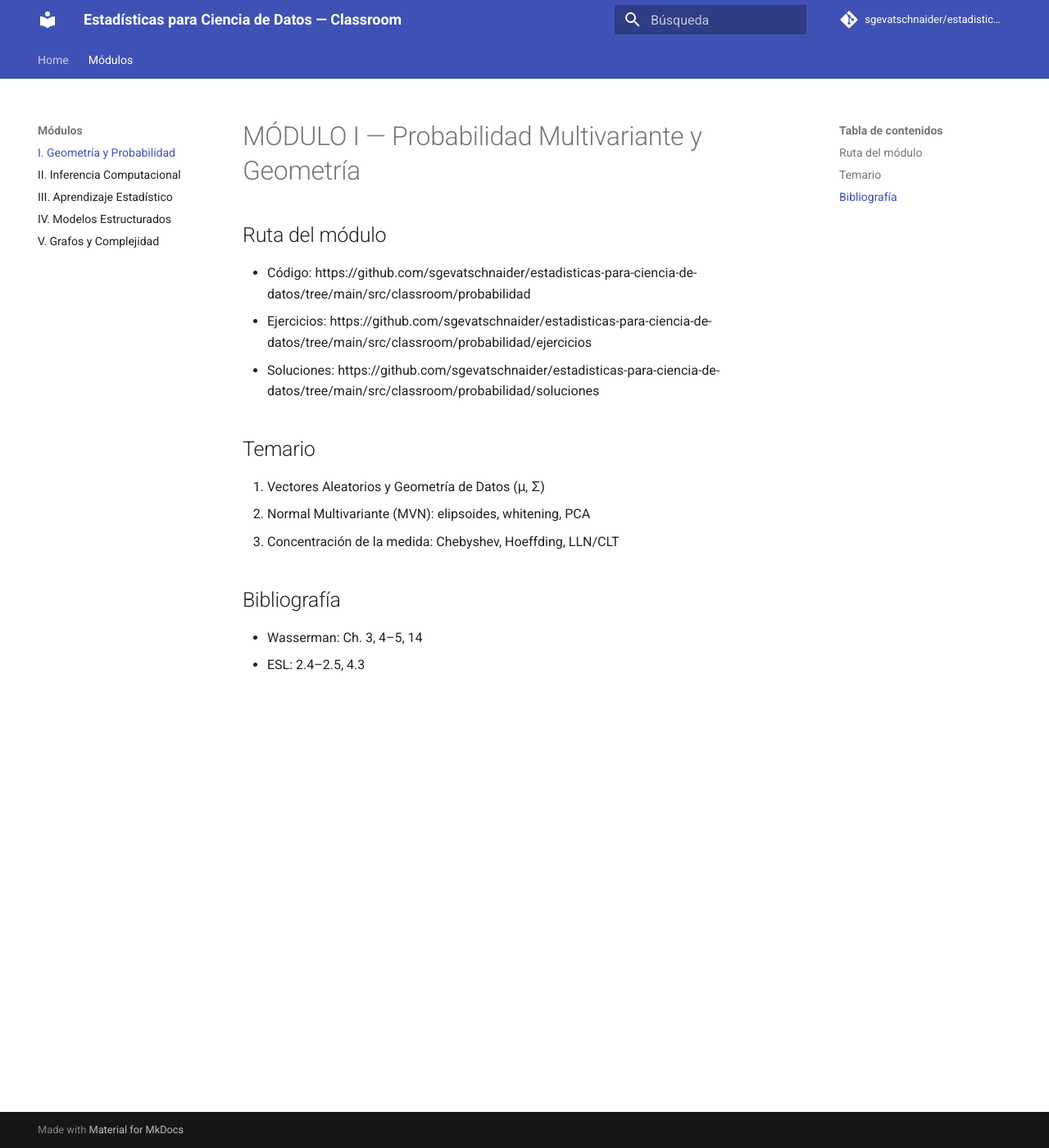
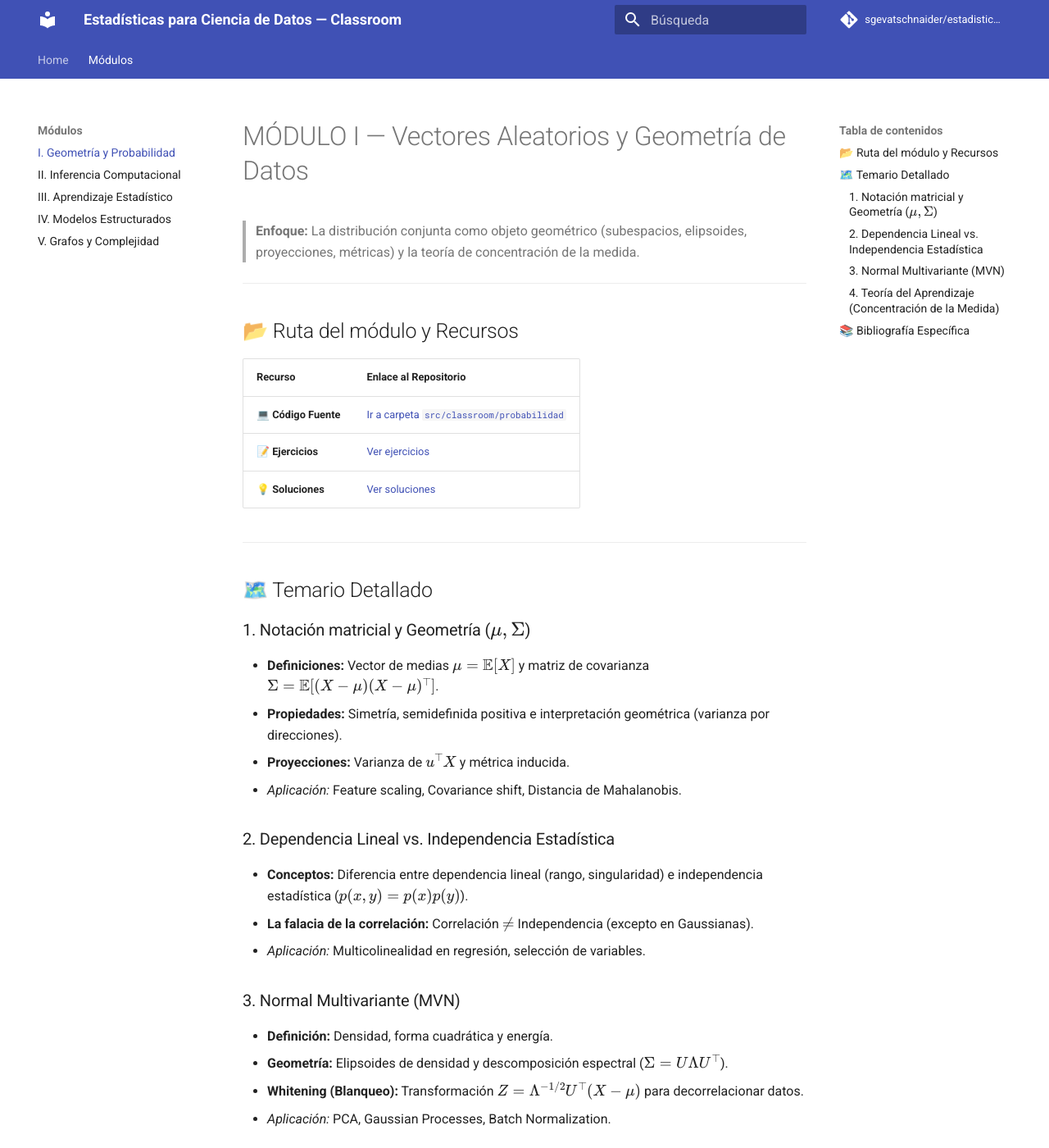
Before and after one commit to sgevatschnaider/estadisticas-para-ciencia-de-datos, an MkDocs documentation site: the page built from docs/modulos/probabilidad.md, in a window 1280 px wide and 1400 px high. Shown: the whole window at 82% size. Built offline with MkDocs 1.6.1 and Material for MkDocs 9.7.7, drawn with Linux system fonts in a browser that asks for light colours; comment, search, counter and statistics services are not loaded; some of the changed text lies outside the part shown.

Commit message:
Update probabilidad.md

```diff
--- a/docs/modulos/probabilidad.md
+++ b/docs/modulos/probabilidad.md
@@ -1,15 +1,55 @@
-# MÓDULO I — Probabilidad Multivariante y Geometría
+# MÓDULO I — Vectores Aleatorios y Geometría de Datos
 
-## Ruta del módulo
-- Código: https://github.com/sgevatschnaider/estadisticas-para-ciencia-de-datos/tree/main/src/classroom/probabilidad
-- Ejercicios: https://github.com/sgevatschnaider/estadisticas-para-ciencia-de-datos/tree/main/src/classroom/probabilidad/ejercicios
-- Soluciones: https://github.com/sgevatschnaider/estadisticas-para-ciencia-de-datos/tree/main/src/classroom/probabilidad/soluciones
+> **Enfoque:** La distribución conjunta como objeto geométrico (subespacios, elipsoides, proyecciones, métricas) y la teoría de concentración de la medida.
 
-## Temario
-1. Vectores Aleatorios y Geometría de Datos (μ, Σ)
-2. Normal Multivariante (MVN): elipsoides, whitening, PCA
-3. Concentración de la medida: Chebyshev, Hoeffding, LLN/CLT
+---
 
-## Bibliografía
-- Wasserman: Ch. 3, 4–5, 14
-- ESL: 2.4–2.5, 4.3
+## 📂 Ruta del módulo y Recursos
+
+| Recurso | Enlace al Repositorio |
+| :--- | :--- |
+| **💻 Código Fuente** | [Ir a carpeta `src/classroom/probabilidad`](https://github.com/sgevatschnaider/estadisticas-para-ciencia-de-datos/tree/main/src/classroom/probabilidad) |
+| **📝 Ejercicios** | [Ver ejercicios](https://github.com/sgevatschnaider/estadisticas-para-ciencia-de-datos/tree/main/src/classroom/probabilidad/ejercicios) |
+| **💡 Soluciones** | [Ver soluciones](https://github.com/sgevatschnaider/estadisticas-para-ciencia-de-datos/tree/main/src/classroom/probabilidad/soluciones) |
+
+---
+
+## 🗺️ Temario Detallado
+
+### 1. Notación matricial y Geometría ($\mu, \Sigma$)
+* **Definiciones:** Vector de medias $\mu = \mathbb{E}[X]$ y matriz de covarianza $\Sigma = \mathbb{E}[(X-\mu)(X-\mu)^\top]$.
+* **Propiedades:** Simetría, semidefinida positiva e interpretación geométrica (varianza por direcciones).
+* **Proyecciones:** Varianza de $u^\top X$ y métrica inducida.
+* *Aplicación:* Feature scaling, Covariance shift, Distancia de Mahalanobis.
+
+### 2. Dependencia Lineal vs. Independencia Estadística
+* **Conceptos:** Diferencia entre dependencia lineal (rango, singularidad) e independencia estadística ($p(x,y)=p(x)p(y)$).
+* **La falacia de la correlación:** Correlación $\neq$ Independencia (excepto en Gaussianas).
+* *Aplicación:* Multicolinealidad en regresión, selección de variables.
+
+### 3. Normal Multivariante (MVN)
+* **Definición:** Densidad, forma cuadrática y energía.
+* **Geometría:** Elipsoides de densidad y descomposición espectral ($\Sigma = U \Lambda U^\top$).
+* **Whitening (Blanqueo):** Transformación $Z=\Lambda^{-1/2}U^\top(X-\mu)$ para decorrelacionar datos.
+* *Aplicación:* PCA, Gaussian Processes, Batch Normalization.
+
+### 4. Teoría del Aprendizaje (Concentración de la Medida)
+* **Convergencia:** Ley de los Grandes Números (LLN) y Teorema Central del Límite (CLT) vistos como convergencia estocástica.
+* **Desigualdades:**
+    * **Chebyshev:** Cota básica basada en varianza.
+    * **Hoeffding:** Cota exponencial para variables acotadas (fundamental en ML).
+* *Aplicación:* Cotas de error en generalización, intervalos de confianza para métricas.
+
+---
+
+## 📚 Bibliografía Específica
+
+* **Wasserman, *All of Statistics*:**
+    * Chapter 3: Expectation & Variance.
+    * Chapter 4–5: Convergence & Inequalities (Concentration).
+    * Chapter 14: Multivariate Models.
+* **Hastie et al., *ESL*:**
+    * Chapter 2.4–2.5: Statistical Decision Theory / Local Methods.
+    * Chapter 3.5: Dimensionality Reduction.
+* **Koller & Friedman, *PGM*:**
+    * Chapter 2–3: Independence & Factorization.
```
